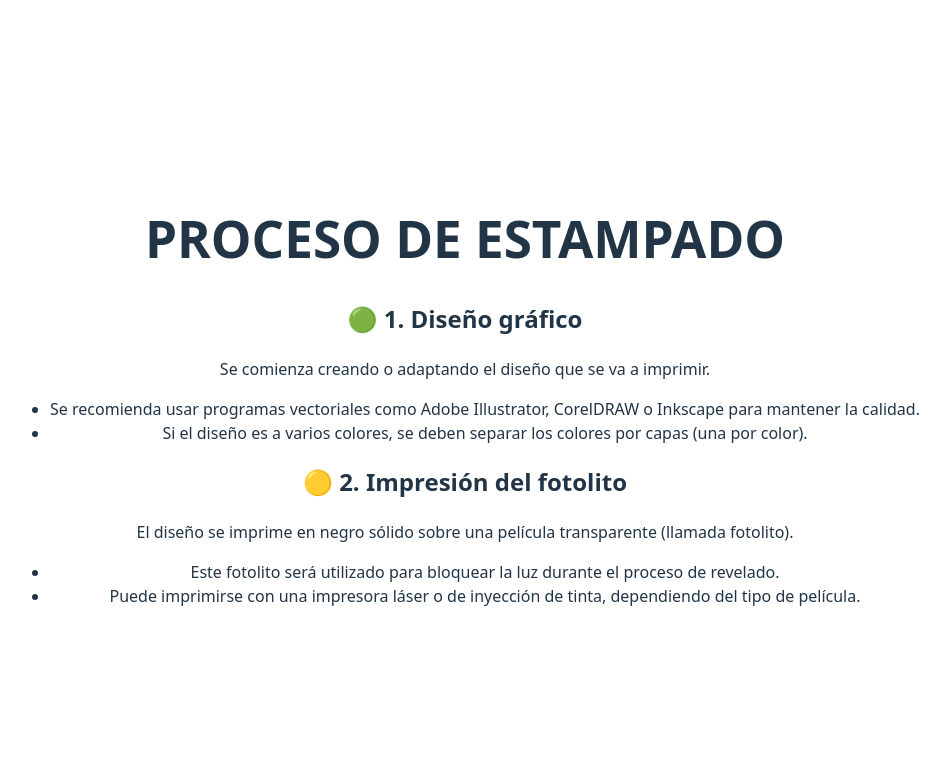
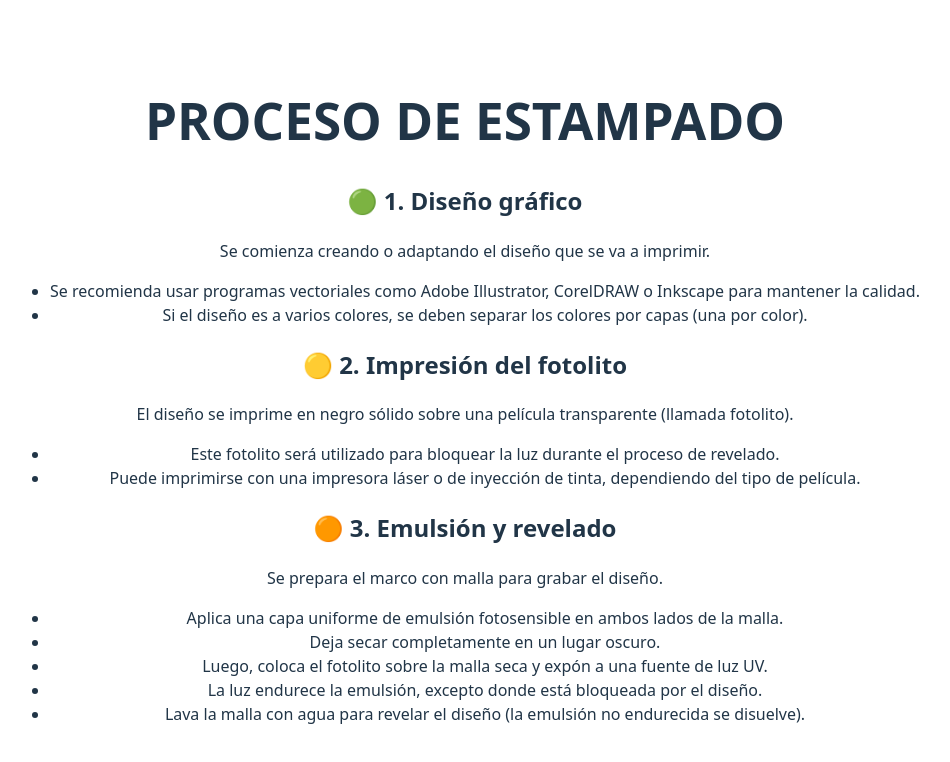
Before and after one commit to luis920/procedimiento-serigrafia, a React (Vite) app: page / in a window 1280 px wide. Shown: the top 762 px of the page, without its empty margins (175-1125 px from the left). Built offline with nearby package versions, Linux system fonts and the light colour scheme.

Commit message:
add step three of prcees in screen printing

```diff
--- a/src/App.jsx
+++ b/src/App.jsx
@@ -36,6 +36,29 @@ function App() {
           </li>
         </ul>
       </div>
+      <div>
+        <h2>🟠 3. Emulsión y revelado</h2>
+        <p>Se prepara el marco con malla para grabar el diseño.</p>
+        <ul>
+          <li>
+            Aplica una capa uniforme de emulsión fotosensible en ambos lados de
+            la malla.
+          </li>
+          <li>Deja secar completamente en un lugar oscuro.</li>
+          <li>
+            Luego, coloca el fotolito sobre la malla seca y expón a una fuente
+            de luz UV.
+          </li>
+          <li>
+            La luz endurece la emulsión, excepto donde está bloqueada por el
+            diseño.
+            <li>
+              Lava la malla con agua para revelar el diseño (la emulsión no
+              endurecida se disuelve).
+            </li>
+          </li>
+        </ul>
+      </div>
     </div>
   );
 }
```
